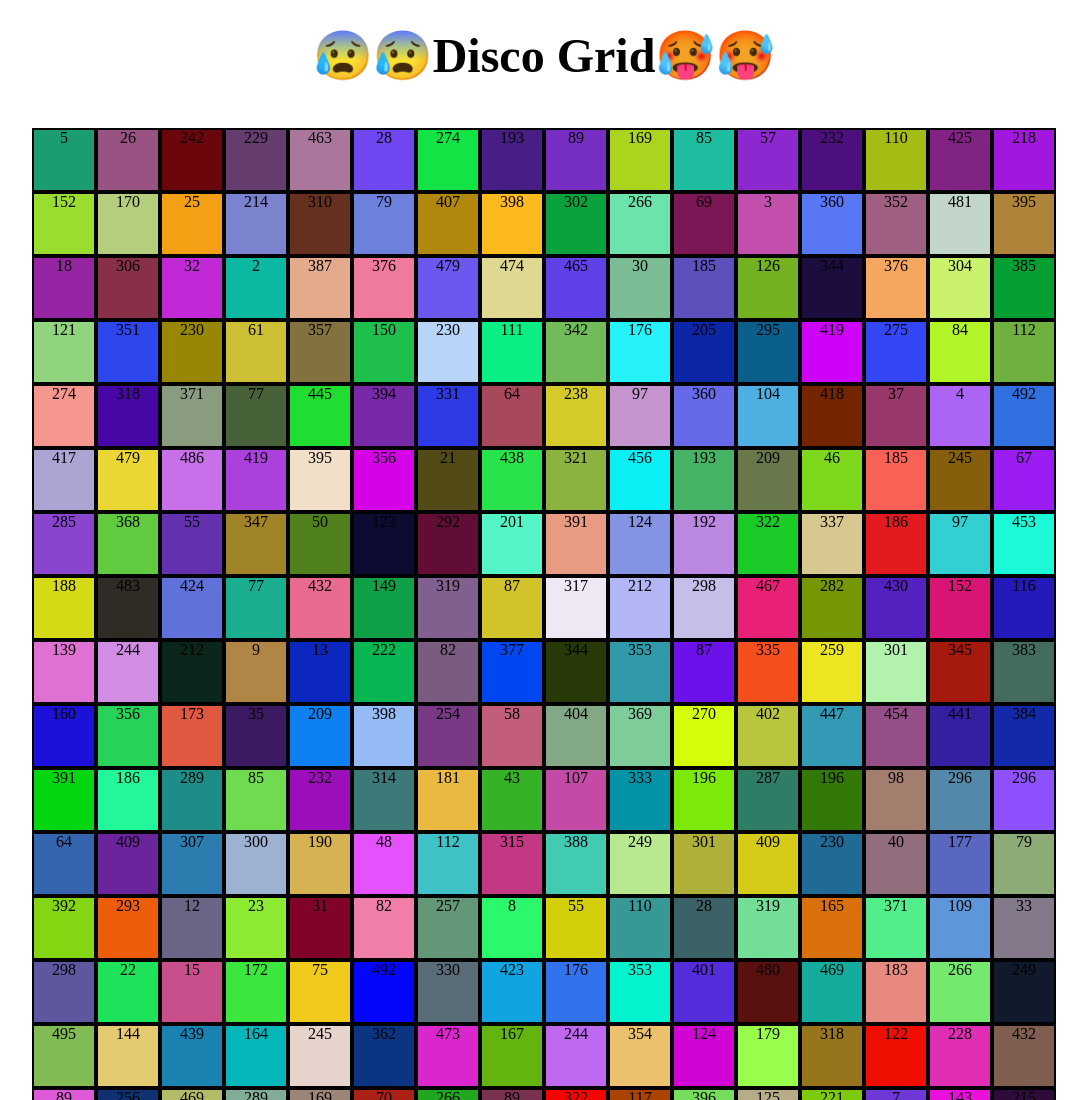
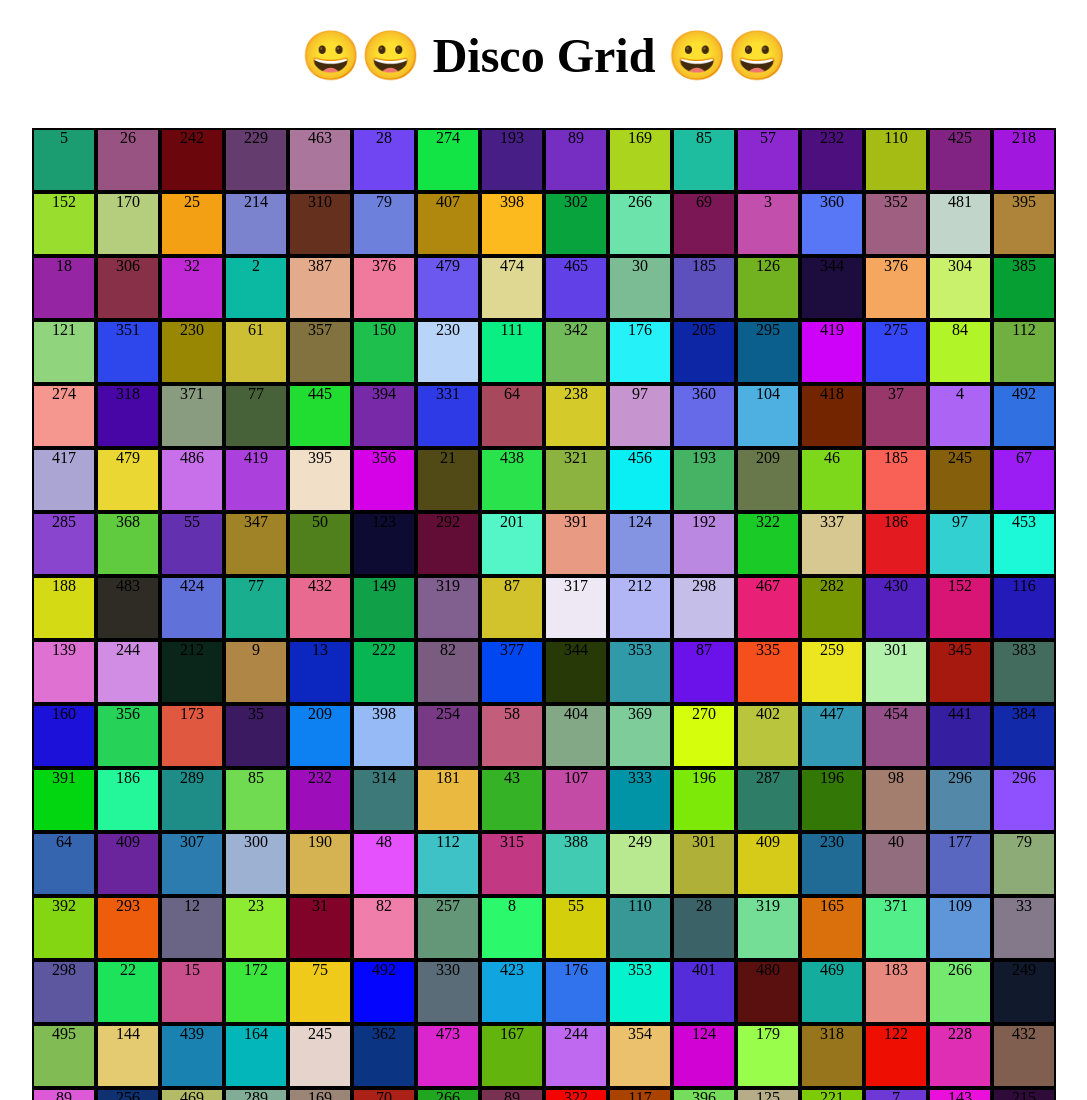
Before and after one commit to me-naresh141/Disco-grid-repository, a plain HTML site: page index.html in a window 1280 px wide. Shown: the top 1100 px of the page, without its empty margins (112-1199 px from the left). Drawn offline with Linux system fonts and the light colour scheme.

Commit message:
disco grid

```diff
--- a/index.js
+++ b/index.js
@@ -3,7 +3,7 @@ let bigDiv = document.createElement('div')
 bigDiv.className = 'bigDiv'
 let heading = document.createElement('h1')
 heading.classList.add('heading')
-heading.innerText = '😰😰Disco Grid🥵🥵'
+heading.innerText = '😀😀 Disco Grid 😀😀'
 body.append(heading, bigDiv)
 
 let allBox = []
--- a/style.css
+++ b/style.css
@@ -147,6 +147,7 @@ body {
   flex-wrap: wrap;
   text-align: center;
   padding: 3rem 0;
+  cursor: pointer;
 }
 .smalldiv {
   width: 4rem;
```
